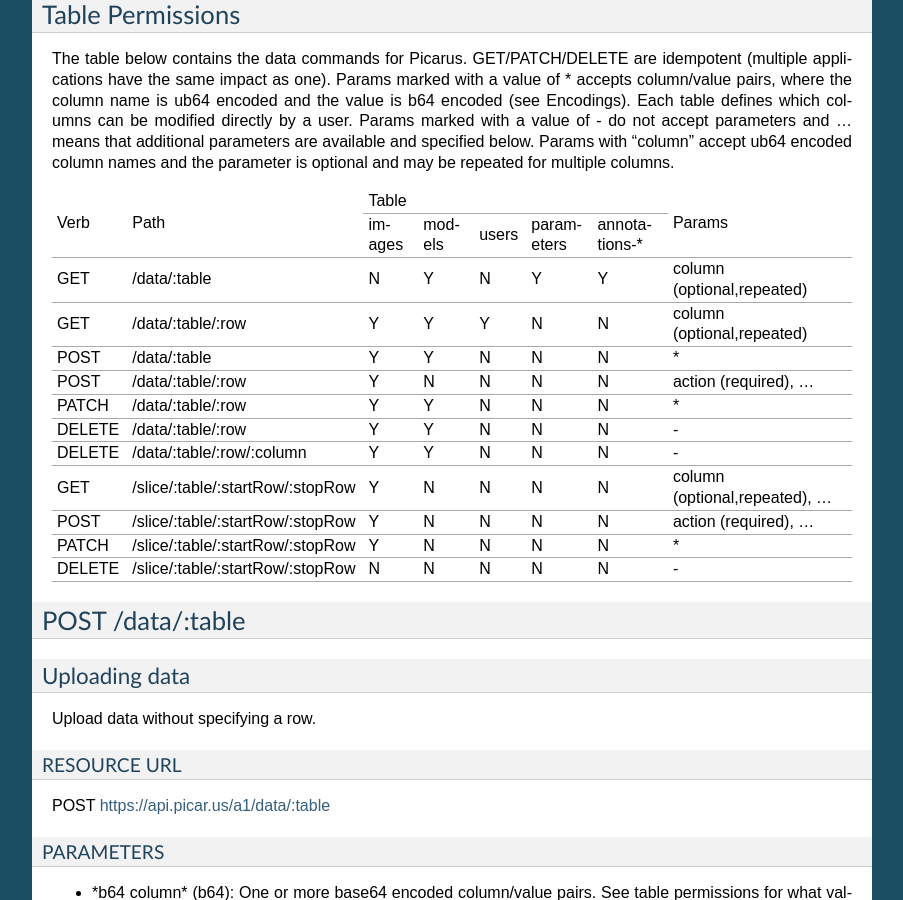
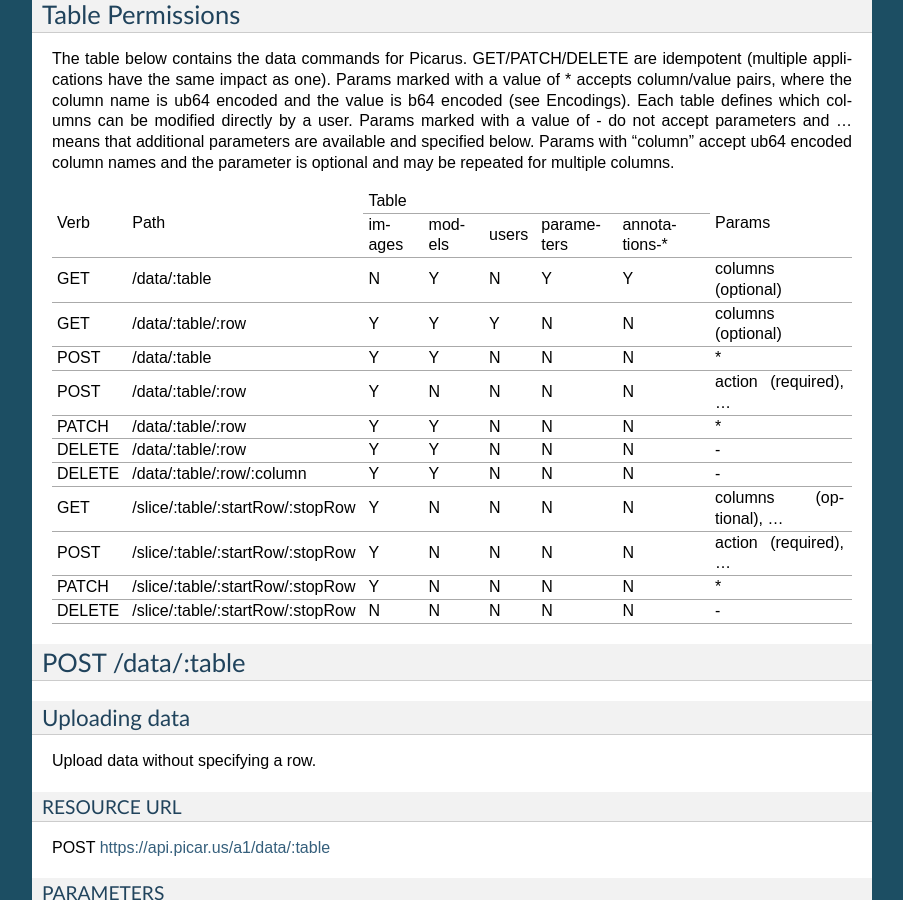
Before and after one commit to bwhite/picarus, a Sphinx documentation site: the page built from doc/api.rst, in a window 1280 px wide and 900 px high, scrolled down 3523 px. Shown: the whole window, without its empty margins (198-1101 px from the left). Built offline with Sphinx 7.4.7, drawn with Linux system fonts in a browser that asks for light colours; formulas are drawn with MathJax 3.

Commit message:
Updated
Signed-off-by: Brandyn A. White <bwhite@dappervision.com>

```diff
--- a/doc/api.rst
+++ b/doc/api.rst
@@ -169,33 +169,33 @@ Table Permissions
 -----------------
 The table below contains the data commands for Picarus.  GET/PATCH/DELETE are idempotent (multiple applications have the same impact as one).  Params marked with a value of \* accepts column/value pairs, where the column name is ub64 encoded and the value is b64 encoded (see Encodings).  Each table defines which columns can be modified directly by a user.  Params marked with a value of \- do not accept parameters and ... means that additional parameters are available and specified below.  Params with "column" accept ub64 encoded column names and the parameter is optional and may be repeated for multiple columns.
 
-+---------+----------------------------------+-----------+---------+---------+------------+----------------+--------------------------------+
-| Verb    | Path                             | Table                                                       | Params                         |
-+         +                                  +-----------+---------+---------+------------+----------------+                                +
-|         |                                  |  images   | models  | users   | parameters | annotations-\* |                                |
-+---------+----------------------------------+-----------+---------+---------+------------+----------------+--------------------------------+
-| GET     | /data/:table                     | N         | Y       | N       | Y          | Y              | column (optional,repeated)     |
-+---------+----------------------------------+-----------+---------+---------+------------+----------------+--------------------------------+
-| GET     | /data/:table/:row                | Y         | Y       | Y       | N          | N              | column (optional,repeated)     |
-+---------+----------------------------------+-----------+---------+---------+------------+----------------+--------------------------------+
-| POST    | /data/:table                     | Y         | Y       | N       | N          | N              | \*                             |
-+---------+----------------------------------+-----------+---------+---------+------------+----------------+--------------------------------+
-| POST    | /data/:table/:row                | Y         | N       | N       | N          | N              | action (required), ...         |
-+---------+----------------------------------+-----------+---------+---------+------------+----------------+--------------------------------+
-| PATCH   | /data/:table/:row                | Y         | Y       | N       | N          | N              | \*                             |
-+---------+----------------------------------+-----------+---------+---------+------------+----------------+--------------------------------+
-| DELETE  | /data/:table/:row                | Y         | Y       | N       | N          | N              | \-                             |
-+---------+----------------------------------+-----------+---------+---------+------------+----------------+--------------------------------+
-| DELETE  | /data/:table/:row/:column        | Y         | Y       | N       | N          | N              | \-                             |
-+---------+----------------------------------+-----------+---------+---------+------------+----------------+--------------------------------+
-| GET     | /slice/:table/:startRow/:stopRow | Y         | N       | N       | N          | N              | column (optional,repeated), ...|
-+---------+----------------------------------+-----------+---------+---------+------------+----------------+--------------------------------+
-| POST    | /slice/:table/:startRow/:stopRow | Y         | N       | N       | N          | N              | action (required), ...         |
-+---------+----------------------------------+-----------+---------+---------+------------+----------------+--------------------------------+
-| PATCH   | /slice/:table/:startRow/:stopRow | Y         | N       | N       | N          | N              | \*                             |
-+---------+----------------------------------+-----------+---------+---------+------------+----------------+--------------------------------+
-| DELETE  | /slice/:table/:startRow/:stopRow | N         | N       | N       | N          | N              | \-                             |
-+---------+----------------------------------+-----------+---------+---------+------------+----------------+--------------------------------+
++---------+----------------------------------+-----------+---------+---------+------------+----------------+-------------------------+
+| Verb    | Path                             | Table                                                       | Params                  |
++         +                                  +-----------+---------+---------+------------+----------------+                         +
+|         |                                  |  images   | models  | users   | parameters | annotations-\* |                         |
++---------+----------------------------------+-----------+---------+---------+------------+----------------+-------------------------+
+| GET     | /data/:table                     | N         | Y       | N       | Y          | Y              | columns (optional)      |
++---------+----------------------------------+-----------+---------+---------+------------+----------------+-------------------------+
+| GET     | /data/:table/:row                | Y         | Y       | Y       | N          | N              | columns (optional)      |
++---------+----------------------------------+-----------+---------+---------+------------+----------------+-------------------------+
+| POST    | /data/:table                     | Y         | Y       | N       | N          | N              | \*                      |
++---------+----------------------------------+-----------+---------+---------+------------+----------------+-------------------------+
+| POST    | /data/:table/:row                | Y         | N       | N       | N          | N              | action (required), ...  |
++---------+----------------------------------+-----------+---------+---------+------------+----------------+-------------------------+
+| PATCH   | /data/:table/:row                | Y         | Y       | N       | N          | N              | \*                      |
++---------+----------------------------------+-----------+---------+---------+------------+----------------+-------------------------+
+| DELETE  | /data/:table/:row                | Y         | Y       | N       | N          | N              | \-                      |
++---------+----------------------------------+-----------+---------+---------+------------+----------------+-------------------------+
+| DELETE  | /data/:table/:row/:column        | Y         | Y       | N       | N          | N              | \-                      |
++---------+----------------------------------+-----------+---------+---------+------------+----------------+-------------------------+
+| GET     | /slice/:table/:startRow/:stopRow | Y         | N       | N       | N          | N              | columns (optional), ... |
++---------+----------------------------------+-----------+---------+---------+------------+----------------+-------------------------+
+| POST    | /slice/:table/:startRow/:stopRow | Y         | N       | N       | N          | N              | action (required), ...  |
++---------+----------------------------------+-----------+---------+---------+------------+----------------+-------------------------+
+| PATCH   | /slice/:table/:startRow/:stopRow | Y         | N       | N       | N          | N              | \*                      |
++---------+----------------------------------+-----------+---------+---------+------------+----------------+-------------------------+
+| DELETE  | /slice/:table/:startRow/:stopRow | N         | N       | N       | N          | N              | \-                      |
++---------+----------------------------------+-----------+---------+---------+------------+----------------+-------------------------+
 
 
 POST /data/:table
```
